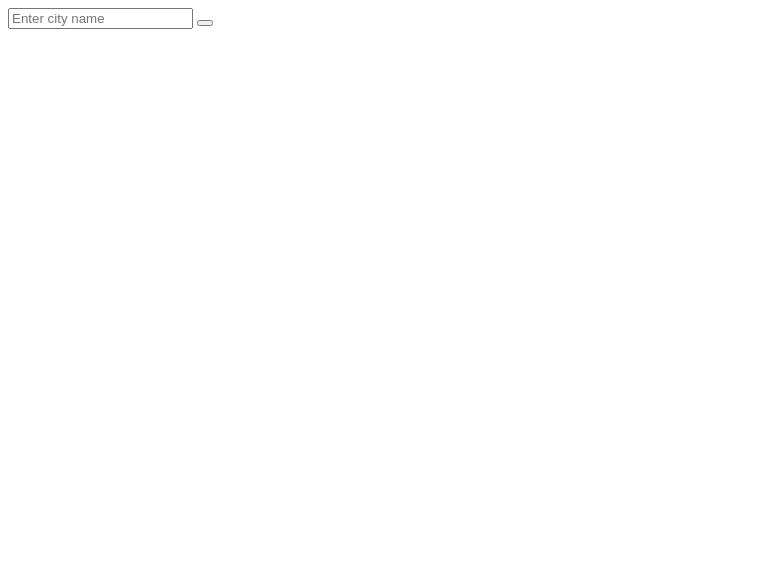
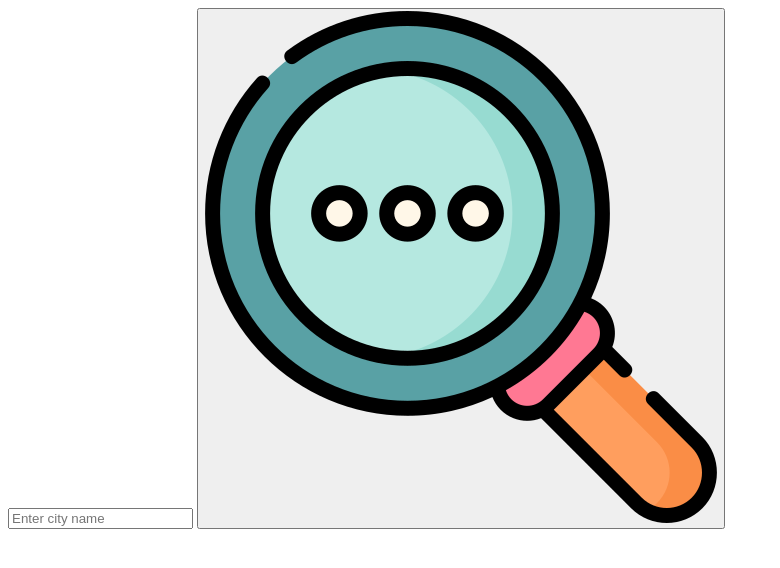
Before and after one commit to FTB-2305/weatherapp, a plain HTML site: page index.html in a window 1280 px wide. Shown: the whole page, without its empty margins (0-780 px from the left). Drawn offline with Linux system fonts and the light colour scheme.

Commit message:
adding a search button

```diff
--- a/index.html
+++ b/index.html
@@ -9,7 +9,7 @@
         <div class="card">
             <div class="search">
                 <input type="text" placeholder="Enter city name" spellcheck="false">
-                <button
+                <button> <img src="images/search.png"></button>
             </div>
         </div>
     </body>
```
Also changed, not shown: images/global_search.png (added), images/search.png (added).
